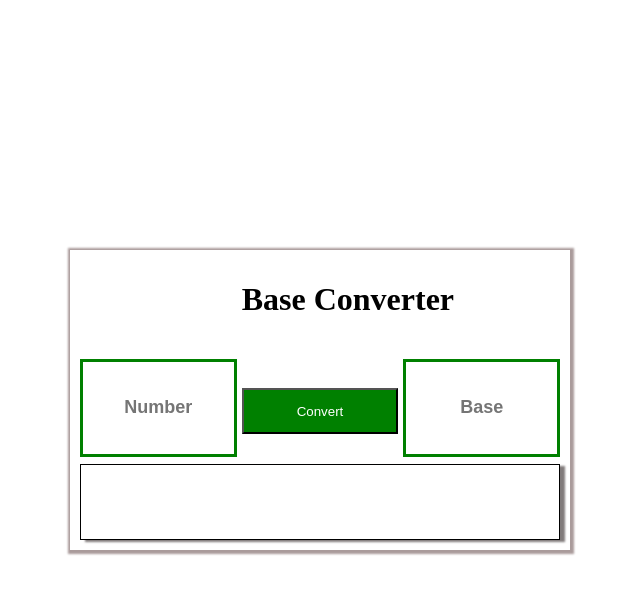
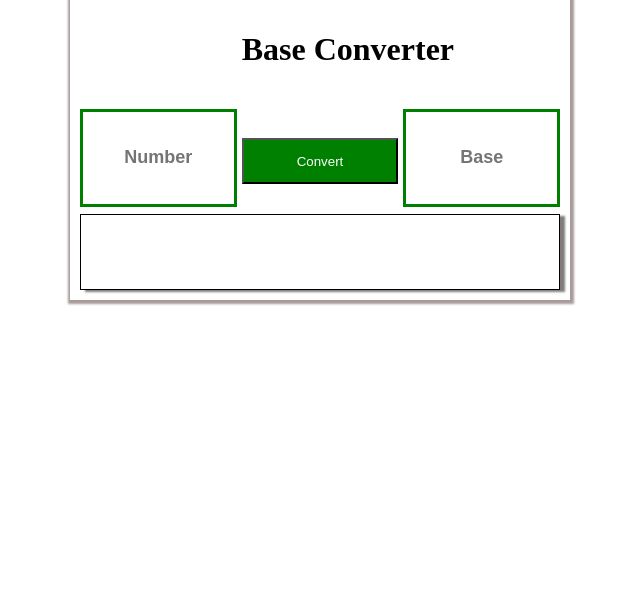
Before and after one commit to classEze/algos, a plain HTML site: page index.html in a window 1280 px wide. Shown: the whole page, without its empty margins (320-960 px from the left). Drawn offline with Linux system fonts and the light colour scheme.

Commit message:
Update converter_styles.css

```diff
--- a/converter_styles.css
+++ b/converter_styles.css
@@ -4,13 +4,14 @@
         body,html{
             padding:0;
             margin:0;
-            height:100%;
         }
         body{
             min-height:100%;
             display: grid;
             align-items: center;
             justify-items: center;
+             max-width:100%;
+             overflow-x:hidden;
         }
         form{
             width: 500px;
```
